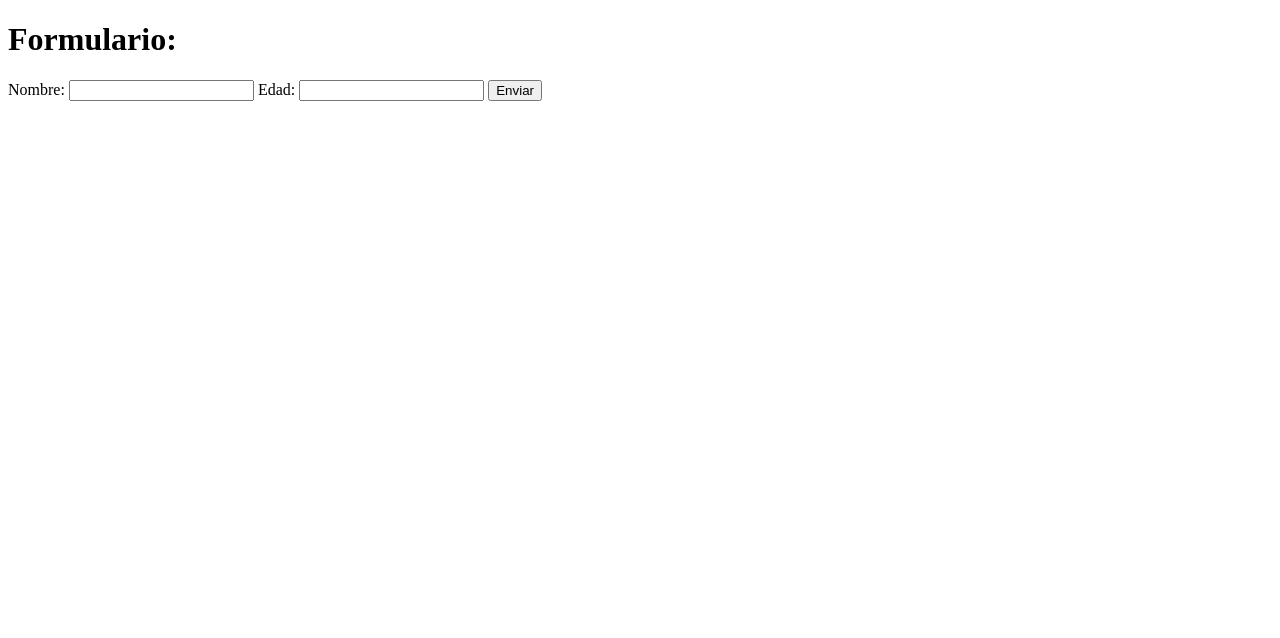
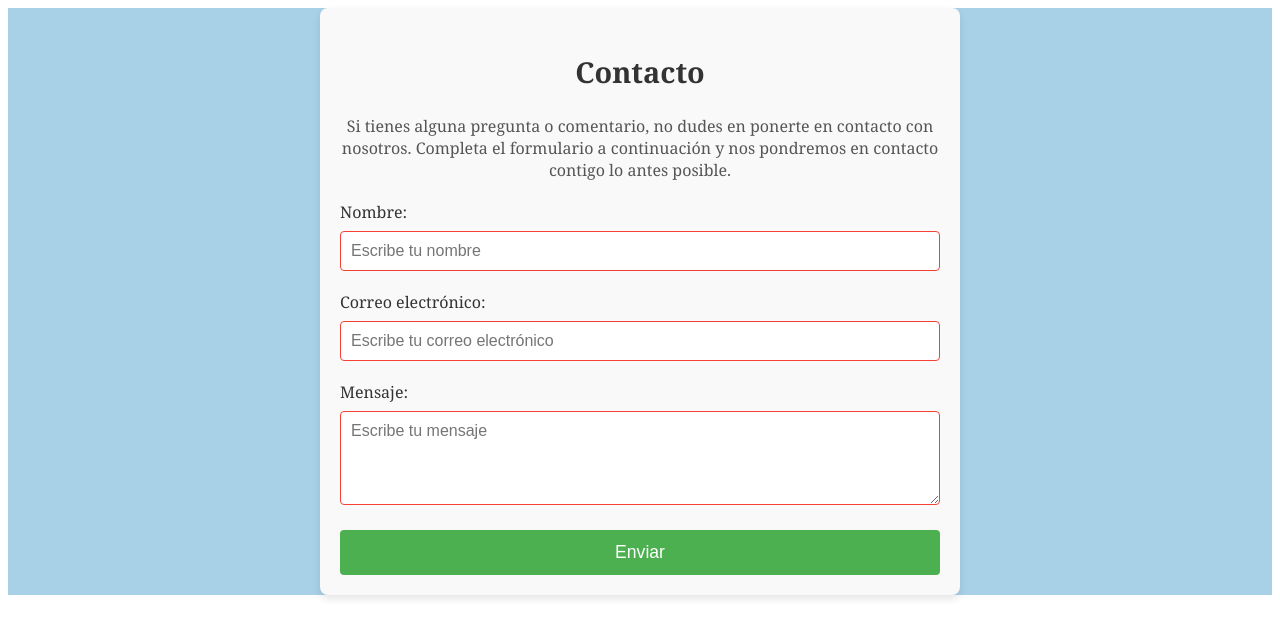
Before and after one commit to NicolasMCorderoR/userList, a plain HTML site: page index.html in a window 1280 px wide. Drawn offline with Linux system fonts and the light colour scheme.

Commit message:
Actualizacion del Formulario con .css

```diff
--- a/app.js
+++ b/app.js
@@ -1,12 +1,21 @@
-document.querySelector('#button-send').addEventListener('click', function(){
-    let nameUser = document.querySelector('#user-name').value;
-    let ageUser = document.querySelector('#user-age').value;
+// Obtener el formulario y escuchar el evento de envío
+document.querySelector('#contact-form').addEventListener('submit', function (event) {
+    event.preventDefault(); // Evitar el envío predeterminado del formulario
 
+    // Capturar los datos del formulario
+    let userName = document.querySelector('#text-name-user').value;
+    let userEmail = document.querySelector('#text-email-user').value;
+    let userMessage = document.querySelector('#text-message-user').value;
+
+    // Obtener o inicializar la lista de usuarios en localStorage
     let users = JSON.parse(localStorage.getItem('users')) || [];
 
-    users.push({name: nameUser, age: ageUser});
+    // Agregar los datos actuales al almacenamiento local
+    users.push({ name: userName, email: userEmail, message: userMessage });
 
+    // Guardar la lista actualizada en localStorage
     localStorage.setItem('users', JSON.stringify(users));
 
-    window.location.href = 'listUser.html';
+    // Redirigir a la página de usuarios
+    window.location.href = './listUser.html';
 });
--- a/index.html
+++ b/index.html
@@ -1,18 +1,40 @@
 <!DOCTYPE html>
 <html lang="es">
+
 <head>
     <meta charset="UTF-8">
     <meta name="viewport" content="width=device-width, initial-scale=1.0">
-    <title>Pagina de Formulario</title>
+    <link rel="stylesheet" href="./style.css">
+    <title>Formulario de Contacto</title>
 </head>
+
 <body>
-    <h1>Formulario:</h1>
-    <label for="user-name">Nombre:</label>
-    <input type="text" name="name-user" id="user-name">
-    <label for="user-age">Edad:</label>
-    <input type="number" name="age-user" id="user-age">
-    <button id="button-send">Enviar</button>
+    <main>
+        <div id="main-container">
+            <section id="contact-form-container">
+                <h2>Contacto</h2>
+                <p>Si tienes alguna pregunta o comentario, no dudes en ponerte en contacto con nosotros. Completa el
+                    formulario a continuación y nos pondremos en contacto contigo lo antes posible.</p>
+
+                <form id="contact-form">
+                    <label for="text-name-user">Nombre:</label>
+                    <input type="text" id="text-name-user" name="name" required placeholder="Escribe tu nombre">
+
+                    <label for="text-email-user">Correo electrónico:</label>
+                    <input type="email" id="text-email-user" name="email" required
+                        placeholder="Escribe tu correo electrónico">
+
+                    <label for="text-message-user">Mensaje:</label>
+                    <textarea id="text-message-user" name="message" rows="4" required
+                        placeholder="Escribe tu mensaje"></textarea>
+
+                    <button type="submit">Enviar</button>
+                </form>
+            </section>
+        </div>
+    </main>
 
     <script src="./app.js"></script>
 </body>
+
 </html>
--- /dev/null
+++ b/style.css
@@ -0,0 +1,90 @@
+main {
+    font-family: 'Georgia', serif;
+    background-color: #A8D0E6;
+}
+
+/* Estilo general para el formulario de contacto */
+#contact-form-container {
+    background-color: #f9f9f9;
+    padding: 20px;
+    border-radius: 8px;
+    box-shadow: 0 4px 8px rgba(0, 0, 0, 0.1);
+    width: 80%;
+    max-width: 600px;
+    margin: 0 auto;
+}
+
+/* Estilo del título del formulario */
+#contact-form-container h2 {
+    text-align: center;
+    font-size: 1.8rem;
+    color: #333;
+}
+
+/* Estilo para los párrafos de instrucciones */
+#contact-form-container p {
+    text-align: center;
+    font-size: 1rem;
+    margin-bottom: 20px;
+    color: #555;
+}
+
+/* Estilo para las etiquetas */
+#contact-form-container label {
+    font-size: 1rem;
+    color: #333;
+    display: block;
+    margin-bottom: 8px;
+}
+
+/* Estilo de los inputs y textarea */
+#contact-form-container input[type="text"],
+#contact-form-container input[type="email"],
+#contact-form-container textarea {
+    width: 100%;
+    padding: 10px;
+    margin-bottom: 20px;
+    border: 1px solid #ccc;
+    border-radius: 4px;
+    box-sizing: border-box;
+    font-size: 1rem;
+}
+
+/* Estilo del botón de envío */
+#contact-form-container button[type="submit"] {
+    width: 100%;
+    padding: 12px;
+    background-color: #4CAF50;
+    /* Verde */
+    color: white;
+    border: none;
+    border-radius: 4px;
+    font-size: 1.1rem;
+    cursor: pointer;
+    box-sizing: border-box;
+    transition: background-color 0.3s;
+}
+
+/* Cambio de color en el hover del botón */
+#contact-form-container button[type="submit"]:hover {
+    background-color: #45a049;
+}
+
+/* Estilo para el textarea */
+#contact-form-container textarea {
+    resize: vertical;
+    /* Permite redimensionar el textarea solo verticalmente */
+}
+
+/* Estilo para los campos requeridos */
+#contact-form-container input[required],
+#contact-form-container textarea[required] {
+    border-color: #f44336;
+    /* Rojo para los campos obligatorios */
+}
+
+/* Estilo general para los campos de entrada */
+#contact-form-container input,
+#contact-form-container textarea {
+    font-family: 'Arial', sans-serif;
+}
```
Also changed, not shown: app2.js (+8 -6 lines), listUser.html (+1 -1 lines).
